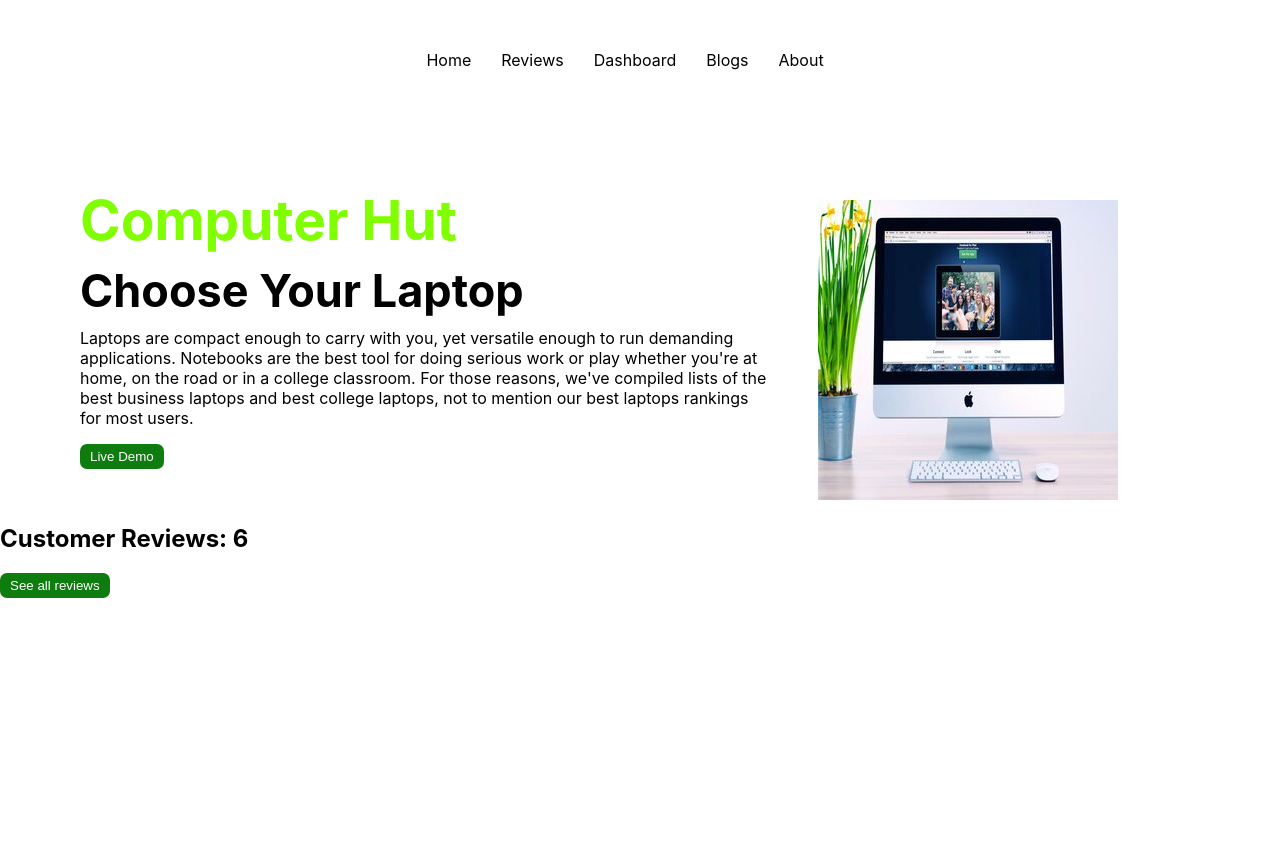
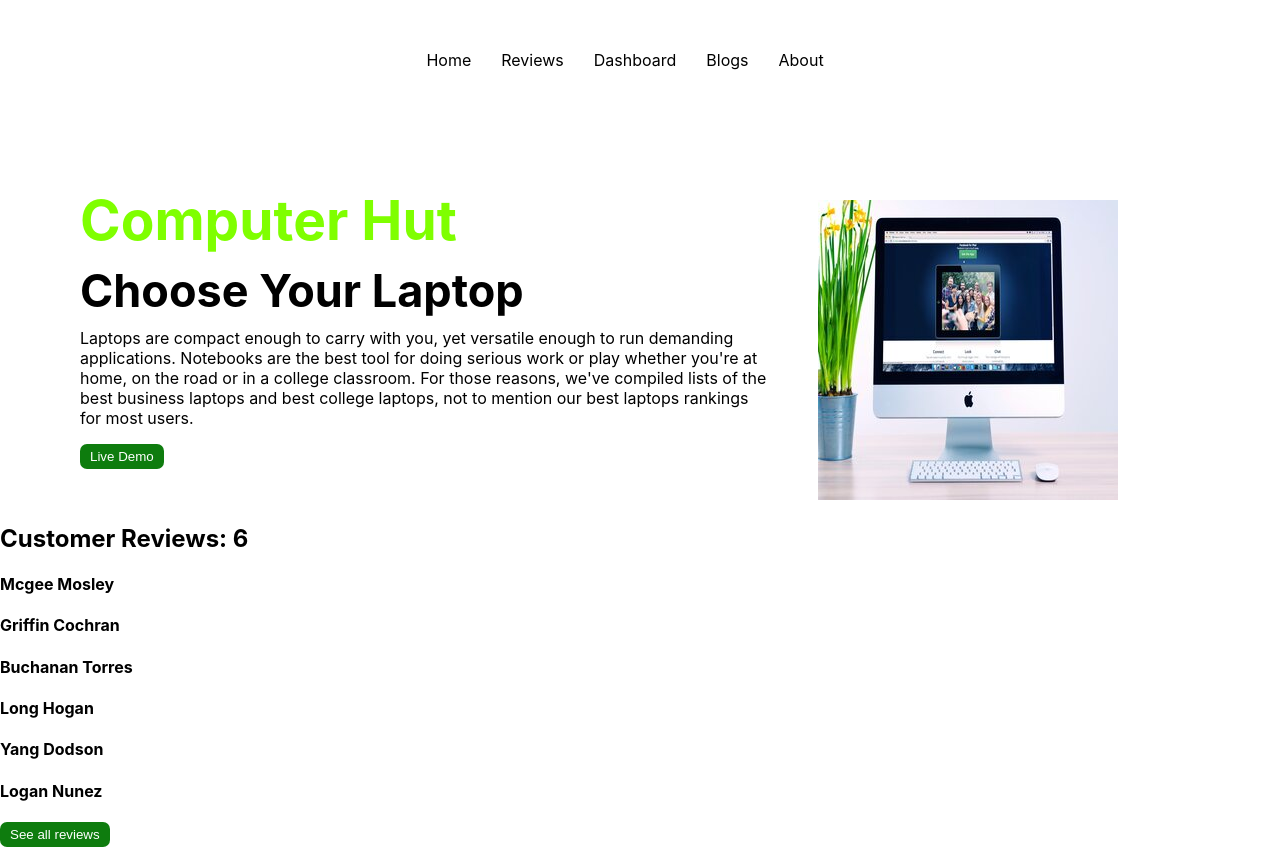
Before and after one commit to ariful892/Computer-hut, a React (Create React App) app: page / in a window 1280 px wide. Before the commit the page ends 800 px from the top, so only its background shows below. Built offline with nearby package versions, Linux system fonts and the light colour scheme.

Commit message:
title and icon changed

```diff
--- a/public/index.html
+++ b/public/index.html
@@ -1,14 +1,12 @@
 <!DOCTYPE html>
 <html lang="en">
+
 <head>
   <meta charset="utf-8" />
   <link rel="icon" href="%PUBLIC_URL%/favicon.ico" />
   <meta name="viewport" content="width=device-width, initial-scale=1" />
   <meta name="theme-color" content="#000000" />
-    <meta
-      name="description"
-      content="Web site created using create-react-app"
-    />
+  <meta name="description" content="Web site created using create-react-app" />
   <link rel="apple-touch-icon" href="%PUBLIC_URL%/logo192.png" />
   <!--
       manifest.json provides metadata used when your web app is installed on a
@@ -24,8 +22,9 @@
       work correctly both with client-side routing and a non-root public URL.
       Learn how to configure a non-root public URL by running `npm run build`.
     -->
-    <title>React App</title>
+  <title>Laptop Hut</title>
 </head>
+
 <body>
   <noscript>You need to enable JavaScript to run this app.</noscript>
   <div id="root"></div>
@@ -40,4 +39,5 @@
       To create a production bundle, use `npm run build` or `yarn build`.
     -->
 </body>
+
 </html>
--- a/src/components/Home/Home.js
+++ b/src/components/Home/Home.js
@@ -1,16 +1,19 @@
-import React, { useEffect, useState } from 'react';
+
+import { Link } from 'react-router-dom';
 import img from '../../images/image1.jpg'
+import useReviews from '../hooks/useReviews';
+import Review from '../Review/Review';
+
 import './Home.css'
 
 const Home = () => {
 
-    const [reviews, setReviews] = useState([]);
+    const [reviews, setReviews] = useReviews();
 
-    useEffect(() => {
-        fetch('reviews.json')
-            .then(res => res.json())
-            .then(data => setReviews(data));
-    }, []);
+    const slicedReviews = [...reviews.slice(0, 3)];
+
+    console.log(reviews);
+
     return (
         <div className='home'>
             <div className="product-container">
@@ -26,7 +29,13 @@ const Home = () => {
             </div>
             <div className="product-review">
                 <h2 >Customer Reviews: {reviews.length}</h2>
-                <button className='btn'>See all reviews</button>
+                {
+                    reviews.map(review => <Review
+                        key={review.id}
+                        review={review}
+                    ></Review>)
+                }
+                <Link to="/reviews"><button className='btn'>See all reviews</button></Link>
             </div>
 
         </div>
--- /dev/null
+++ b/src/components/Review/Review.js
@@ -0,0 +1,12 @@
+import React from 'react';
+
+const Review = ({ review }) => {
+    const { name, rating } = review;
+    return (
+        <div>
+            <h4>{name}</h4>
+        </div>
+    );
+};
+
+export default Review;
--- /dev/null
+++ b/src/components/hooks/useReviews.js
@@ -0,0 +1,15 @@
+import { useEffect, useState } from "react";
+
+const useReviews = () => {
+    const [reviews, setReviews] = useState([]);
+
+    useEffect(() => {
+        fetch('reviews.json')
+            .then(res => res.json())
+            .then(data => setReviews(data));
+    }, []);
+
+    return [reviews, setReviews];
+}
+
+export default useReviews;
```
Also changed, not shown: src/components/Review/Review.css (added), 1 other file (tests, documents, lock files or other folders). Lines whose indentation alone changed are shown as unchanged.
